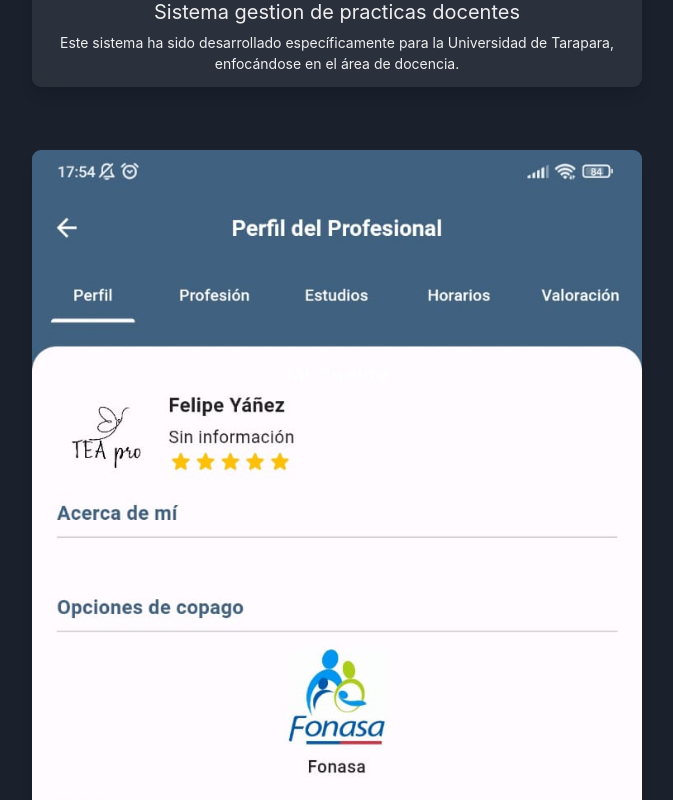
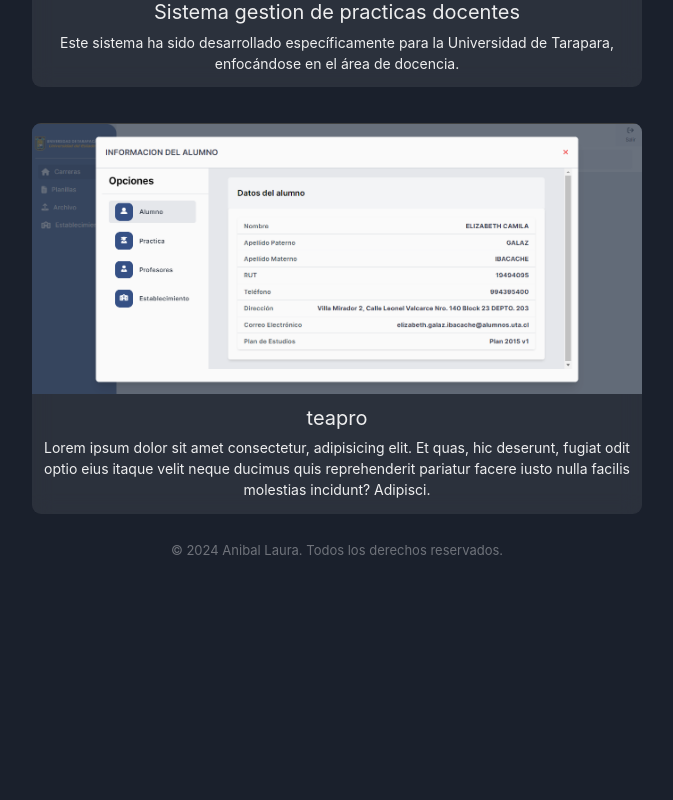
Before and after one commit to Haniel99/blue-art, a Next.js app: page /works in a window 1280 px wide. Shown: the part 700-1500 px from the top of the page, without its empty margins (303-976 px from the left). After the commit the page ends 1287 px from the top, so only its background shows below. Built offline with nearby package versions, Linux system fonts and the light colour scheme.

Commit message:
Pruebas para la session de trabajos 4

```diff
--- a/src/app/works/page.tsx
+++ b/src/app/works/page.tsx
@@ -4,14 +4,14 @@ import { Metadata } from "next";
 import Section from "@/components/section";
 import { WorkGridItem } from "@/components/grid-item";
 import thumbnailg_practica from "../../../public/g_practicas1.png";
-import thumbnailteapro from "../../../public/teapro1.jpeg";
+import thumbnailteapro from "../../../public/g_practicas2.png";
 const Page = () => {
     return (
         <Container>
             <Heading as={"h3"} fontSize={20} >
                 Trabajos
             </Heading>
-            <SimpleGrid columns={1} gap={6} >
+            <SimpleGrid columns={1}>
                 <Section
                 >
                     <WorkGridItem
--- a/src/components/grid-item.tsx
+++ b/src/components/grid-item.tsx
@@ -23,11 +23,12 @@ export const WorkGridItem = ({
         <Box
             w={"100%"}
             textAlign={"center"}
-            shadow={"lg"}
             mt={2}
             bg={useColorModeValue('whiteAlpha.500', 'whiteAlpha.200')}
             css={{ backdropFilter: 'blur(10px)' }}
+
             rounded={"lg"}
+
         >
             <LinkBox
                 as={Link}
```
